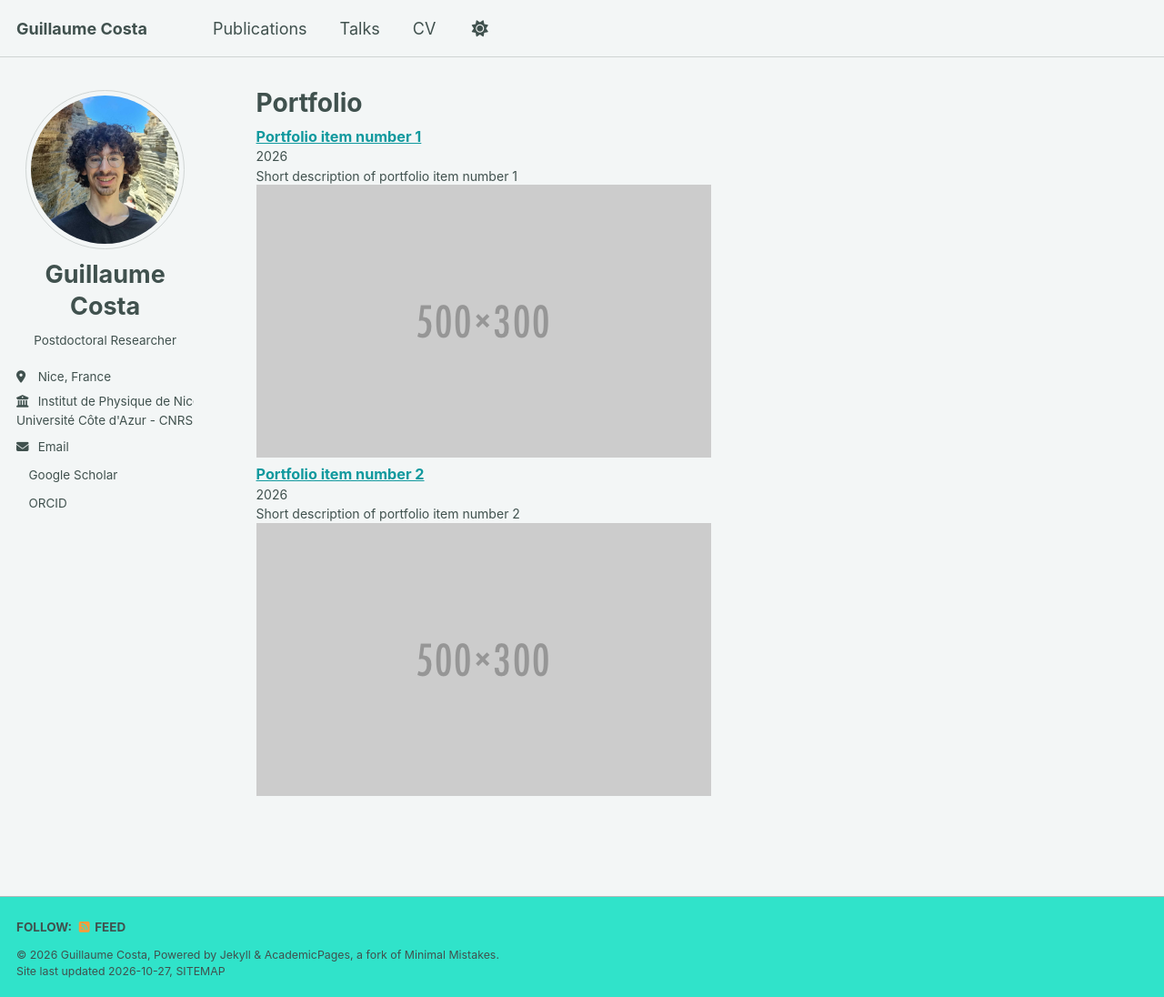
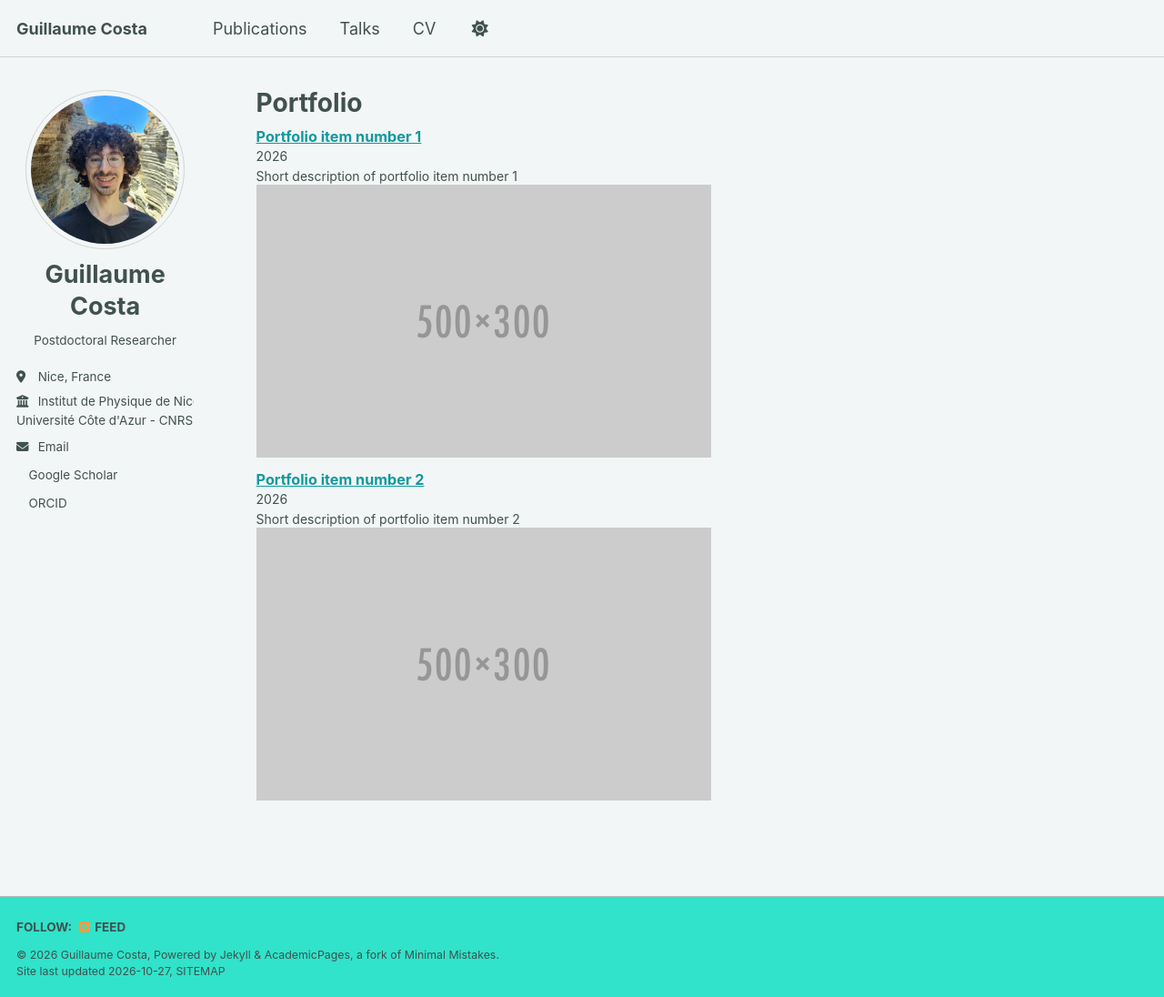
Before and after one commit to GuilCos/GuilCos.github.io, a Jekyll site: the page built from _pages/portfolio.html, in a window 1280 px wide and 1096 px high. Shown: the whole window at 91% size. Built offline with Jekyll 4.4.1, drawn with Linux system fonts in a browser that asks for light colours; a script bundle is joined from its source files by our own code; a style sheet for code colours, icons or effects is not loaded.

Commit message:
Update main.scss

```diff
--- a/assets/css/main.scss
+++ b/assets/css/main.scss
@@ -98,7 +98,7 @@
 
 /* Compact publication entries */
 .publication-compact {
-  margin-bottom: 0.5rem !important;
+  margin-bottom: 0.8rem !important;
 }
 
 .publication-compact .archive__item {
```
